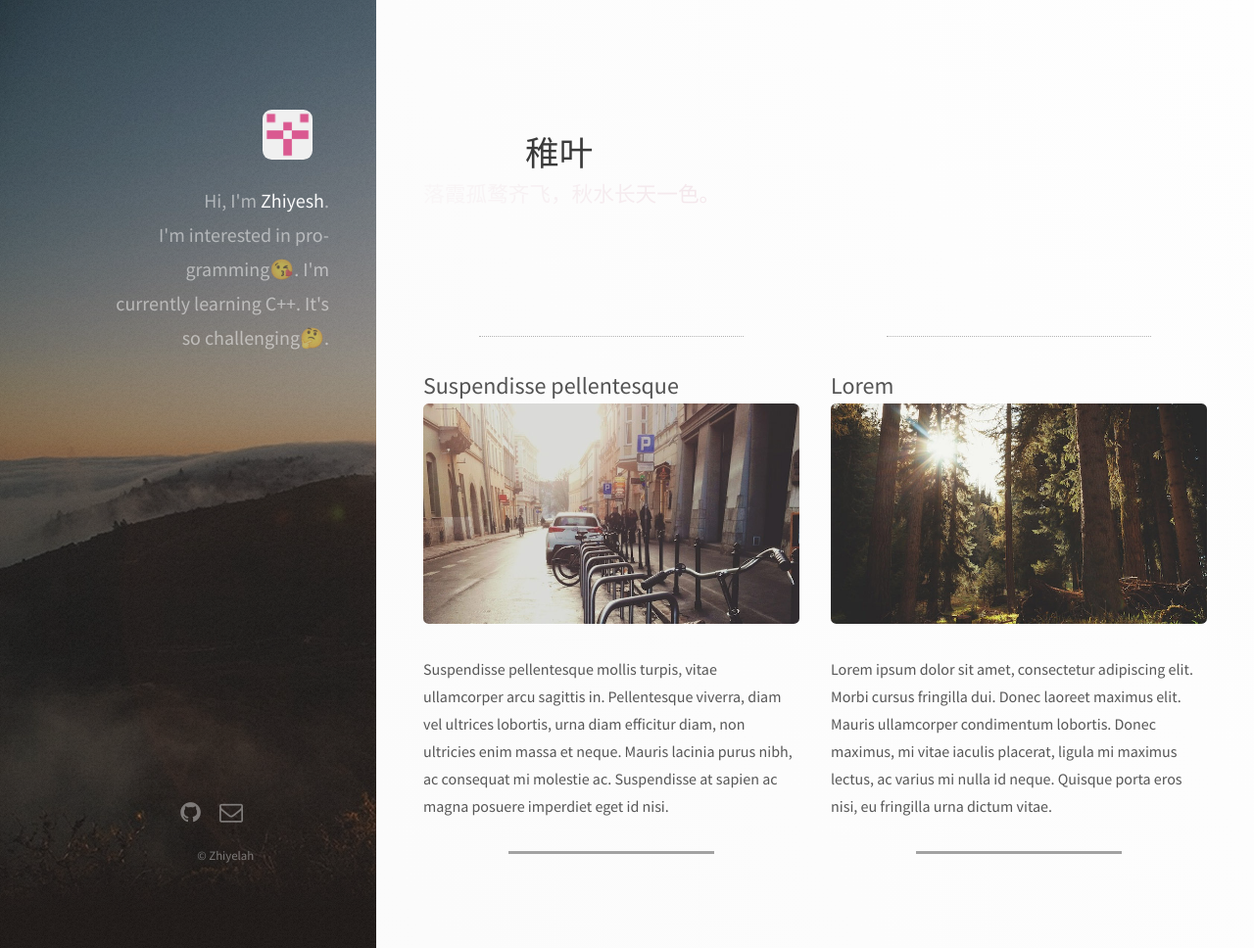
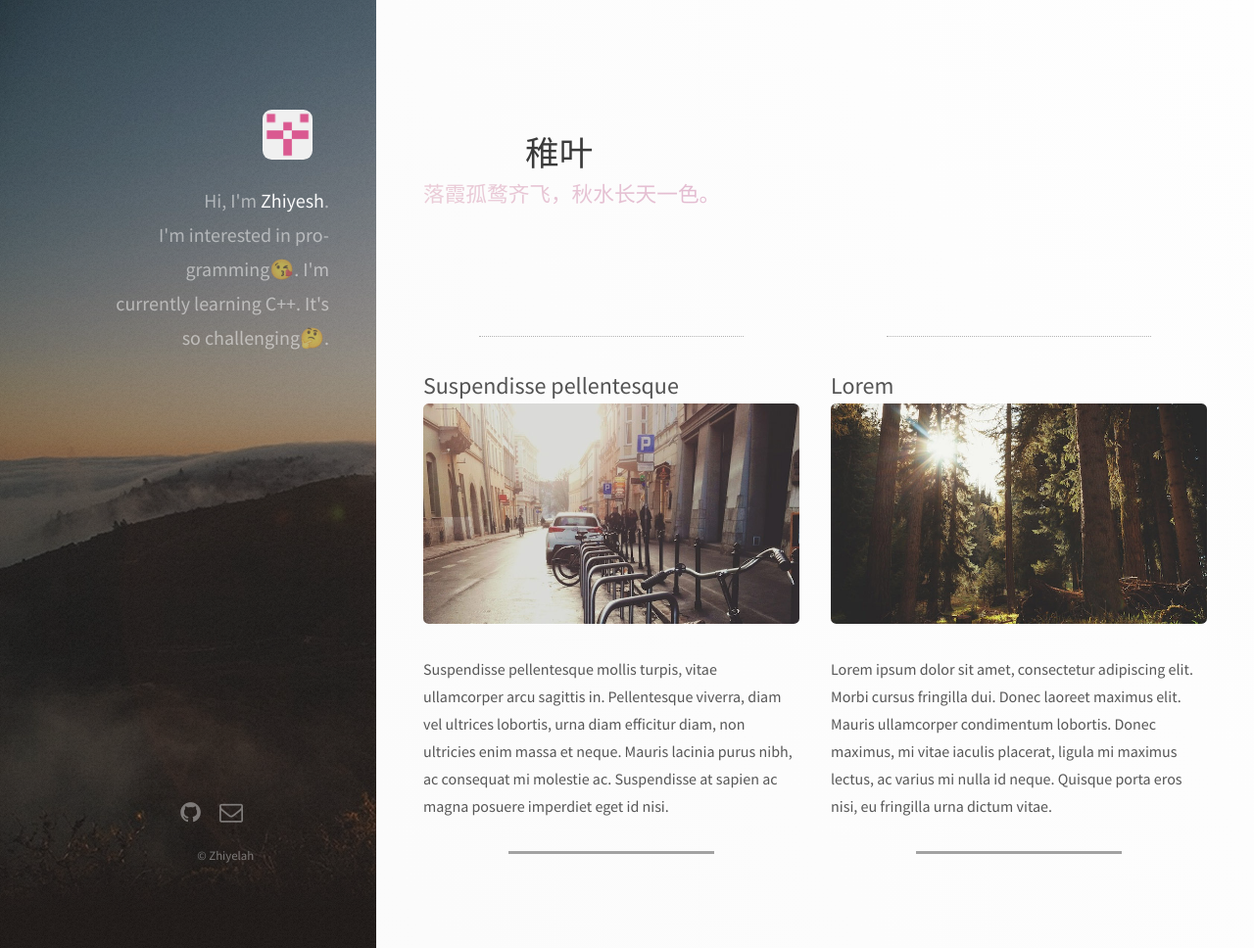
Before and after one commit to Zhiyelah/zhiyelah.github.io, a Jekyll site: the page built from index.html, in a window 1280 px wide and 968 px high. Shown: the whole window at 98% size. Built offline with Jekyll 4.4.1, drawn with Linux system fonts in a browser that asks for light colours; nearby versions of some CDN libraries.

Commit message:
Update main.css

```diff
--- a/css/main.css
+++ b/css/main.css
@@ -1586,7 +1586,7 @@
 		}
 
 		#primary > h3 {
-			background: linear-gradient(to right, #f9f6f7, #eaccd7);
+			background: linear-gradient(to right, #eaccd7, #d79ec6);
 			background-clip: text;
 			-webkit-background-clip: text;
 			-webkit-text-fill-color: transparent;
```
